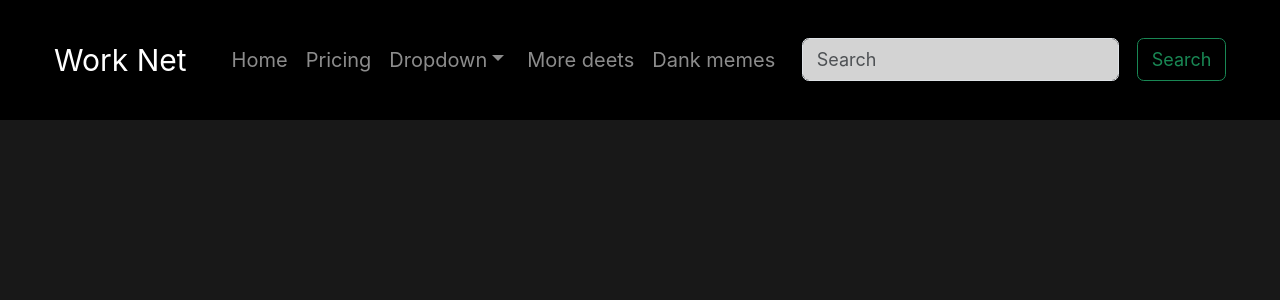
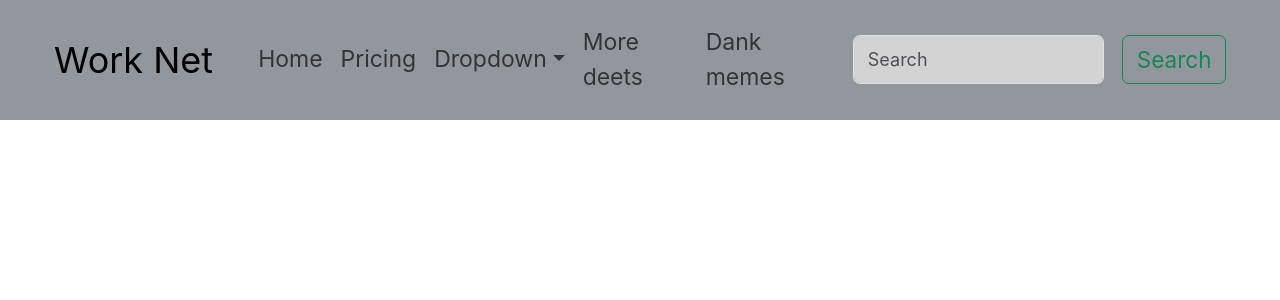
Before and after one commit to overdoseparsa/worknetcom, a React (Create React App) app in the folder Front/React/work/: page / in a window 1280 px wide. Shown: the top 300 px of the page. Built offline with nearby package versions, Linux system fonts and the light colour scheme.

Commit message:
start to make information container

```diff
--- a/Front/React/work/src/Home/Home.jsx
+++ b/Front/React/work/src/Home/Home.jsx
@@ -1,6 +1,6 @@
 import React, { Component } from 'react'
 import NavBar from "../navBar/navBar"
-import { Container, Row, Col, Image, ButtonGroup, Table, Alert } from 'react-bootstrap'
+import infoContainer from '../infoContainer/infoContainer'
 
 export default class Home extends Component {
   constructor() {
@@ -14,7 +14,7 @@ export default class Home extends Component {
     return (
       <>
         <NavBar />
-
+        <infoContainer/>
       </>
 
     )
--- /dev/null
+++ b/Front/React/work/src/infoContainer/infoContainer.jsx
@@ -0,0 +1,17 @@
+import React, { Component } from 'react'
+import "./infoContainer.css"
+import { Container, Col, Row } from 'react-bootstrap'
+
+export default function infoContainer() {
+    return (
+        <>
+            <Container>
+                <Row>
+                    <Col>
+                        <p>Lorem ipsum dolor, sit amet consectetur adipisicing elit. Quas molestias sint voluptatem animi accusamus provident sunt ratione, recusandae deleniti veniam. Quisquam, velit a officia incidunt unde voluptates non in ratione.</p>
+                    </Col>
+                </Row>
+            </Container>
+        </>
+    );
+}
--- a/Front/React/work/src/navBar/navBar.css
+++ b/Front/React/work/src/navBar/navBar.css
@@ -3,11 +3,10 @@
     margin: 0px;
     padding: 0px;
     box-sizing: border-box;
-    background-color: rgb(24, 24, 24) ;
+
 }
 
 .customNavbar {
-    background-color: #000000;
     transition: all 0.3s ease;
     height: 120px;
     backdrop-filter: 5px;
@@ -18,7 +17,7 @@
     margin: 0 auto;
     margin-top: 30px;
     border-radius: 20px;
-    border: 1px solid rgba(201, 201, 201, 0.436);
+    border: 1px solid rgba(185, 185, 185, 0.436);
 }
 
 .navTitle {
@@ -37,18 +36,37 @@
 .navbar-collapse {
     padding-bottom: 10px;
     border-radius: 0px 0px 10px 10px;
-    background-color: #000000;
 }
 
 .navbarLink {
     font-size: 20px;
-    background-color: #000000;
 }
 
 .searchForm:focus {
     border: 3px solid gray;
 }
+#root > nav{
+    backdrop-filter: blur(2px);
+}
+#responsive-navbar-nav\  > div.me-auto.ms-3.navbar-nav > a{
+font-size: 23px;
+}
+#responsive-navbar-nav\  > div:nth-child(2) > a{
+font-size: 23px;
 
-#responsive-navbar-nav\ bg-black\  {
-    background-color: #000000;
 }
+#collapsible-nav-dropdown{
+font-size: 23px;
+}
+#responsive-navbar-nav\  > div.me-auto.ms-3.navbar-nav > a:hover{
+    color: white;
+}
+#responsive-navbar-nav\  > div:nth-child(2) > a:hover{
+    color: white;
+}
+#collapsible-nav-dropdown:hover{
+    color: white;
+}
+#root > nav > a:hover{
+    color: white;
+}
--- a/Front/React/work/src/navBar/navBar.jsx
+++ b/Front/React/work/src/navBar/navBar.jsx
@@ -1,5 +1,5 @@
 import React, { useState, useEffect } from "react";
-import { Navbar, Container, Nav, NavDropdown , Form , Button} from "react-bootstrap";
+import { Navbar, Nav, NavDropdown , Form , Button} from "react-bootstrap";
 import "./navBar.css";
 
 export default function NavBar() {
@@ -26,14 +26,13 @@ export default function NavBar() {
         <>
             <Navbar
                 collapseOnSelect expand="lg"
-                className={`customNavbar ${scrolled ? "scrolled" : ""} pb-2 pt-3 `}
-                variant="dark"
+                className={`customNavbar ${scrolled ? "scrolled" : ""} pb-2 pt-3  bg-secondary bg-opacity-75`}
                 fixed="top"
             >
-                <Navbar.Brand href="#home" className="ms-lg-5 ms-3 pb-2 pt-0 bg-black navTitle">Work Net</Navbar.Brand>
+                <Navbar.Brand href="#home" className="ms-lg-5 ms-3 pb-2 pt-0  navTitle fs-2">Work Net</Navbar.Brand>
                 <Navbar.Toggle aria-controls="responsive-navbar-nav " />
-                <Navbar.Collapse id="responsive-navbar-nav bg-black " style={{backgroundColor:"black", width:"100%"}} >
-                    <Nav className="me-auto ms-3 bg-black">
+                <Navbar.Collapse id="responsive-navbar-nav " style={{width:"100%"}} >
+                    <Nav className="me-auto ms-3 ">
                         <Nav.Link href="../Home/Home.jsx"  className="navbarLink">Home</Nav.Link>
                         <Nav.Link href="#pricing"  className="navbarLink">Pricing</Nav.Link>
                         <NavDropdown title="Dropdown" id="collapsible-nav-dropdown" className="navbarLink">
@@ -54,7 +53,7 @@ export default function NavBar() {
                             Dank memes
                         </Nav.Link>
                     </Nav>
-                    <Form className="d-flex bg-black">
+                    <Form className="d-flex">
                         <Form.Control
                             type="search"
                             placeholder="Search"
@@ -62,7 +61,7 @@ export default function NavBar() {
                             aria-label="Search"
                             style={{backgroundColor:"lightgray"}}
                         />
-                        <Button variant="outline-success" className="me-5 mb-lg-0 mb-sm-3">Search</Button>
+                        <Button variant="outline-success" className="me-5 mb-lg-0 mb-sm-3 fs-5">Search</Button>
                     </Form>
                 </Navbar.Collapse>
             </Navbar>
```
Also changed, not shown: Front/React/work/src/infoContainer/infoContainer.css (added).
